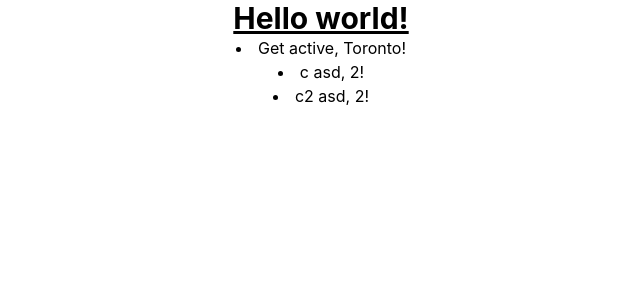
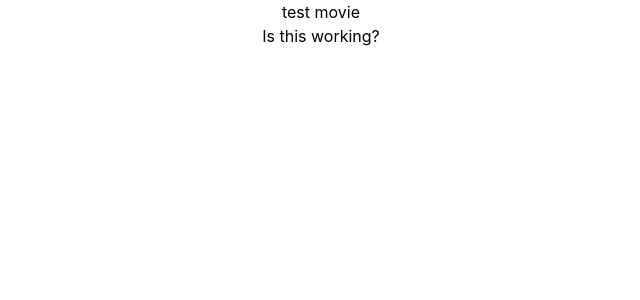
Before and after one commit to twotoque/Hack-the-Six-2024, a React (Create React App) app: page / in a window 1280 px wide. Shown: the top 300 px of the page, without its empty margins (319-959 px from the left). Built offline with nearby package versions, Linux system fonts and the light colour scheme.

Commit message:
started movie button componet

```diff
--- a/src/App.js
+++ b/src/App.js
@@ -1,22 +1,14 @@
 import logo from './logo.svg';
 import './App.css';
 import {useState} from 'react';
+import MovieButton from './components/MovieButton';
 
 function App() {
-  const [test, setTest] = useState([
-    { title: "Get active, Toronto!", id: 12 },
-    { title: "c asd, 2!", id: 13 },,
-    { title: "c2 asd, 2!", id: 14 },
-  ]);
-
+  const movieData = { title: "test movie", id: 12 };
   return (
     <div className="App">
-      <h1 class="text-3xl font-bold underline">
-        Hello world!
-      </h1>
-      {test.map((item) => (
-        <li key={item.id}>{item.title}</li>
-      ))}
+      <MovieButton movie={movieData} />
+      <p>Is this working?</p>
     </div>
   );
 }
--- /dev/null
+++ b/src/components/MovieButton.jsx
@@ -0,0 +1,14 @@
+import React from "react";
+import { useState } from "react";
+
+function MovieButton({movie}) {
+  return (
+    <>
+    <div className="p-6 max-w-sm mx-auto bg-white rounded-xl shadow-lg flex items-center">
+        <div class="text-xl font-medium text-right">{movie.title}</div>
+    </div>
+    </>
+  );
+};
+
+export default MovieButton;
```
